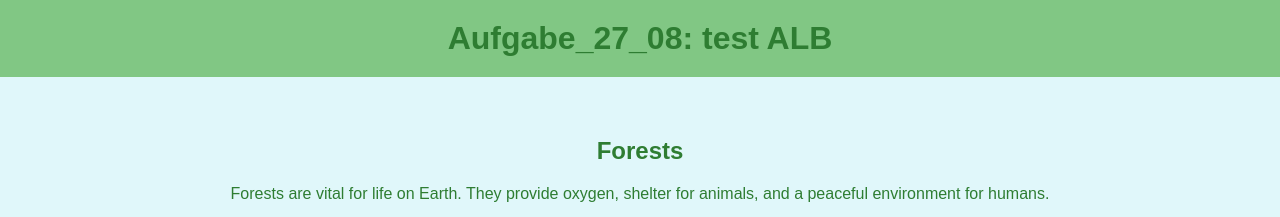
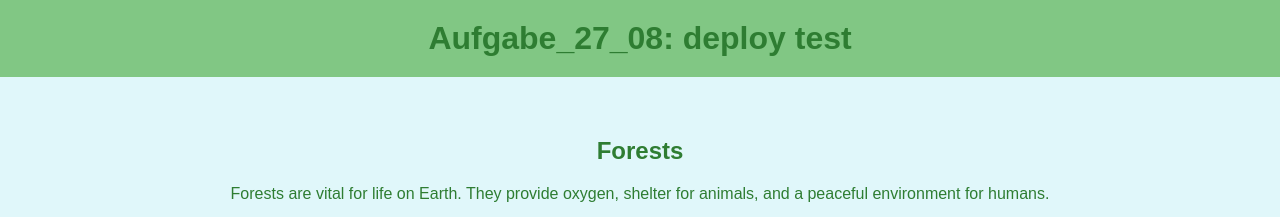
Before and after one commit to senda1988/aufgabe_27_08, a plain HTML site: page index.html in a window 1280 px wide. Shown: the top 217 px of the page. Drawn offline with Linux system fonts and the light colour scheme.

Commit message:
deploy-test

```diff
--- a/index.html
+++ b/index.html
@@ -39,7 +39,7 @@
 
 <body>
     <header>
-        <h1>Aufgabe_27_08: test ALB</h1>
+        <h1>Aufgabe_27_08: deploy test</h1>
     </header>
 
     <section>
```
Also changed, not shown: 3 other files.
